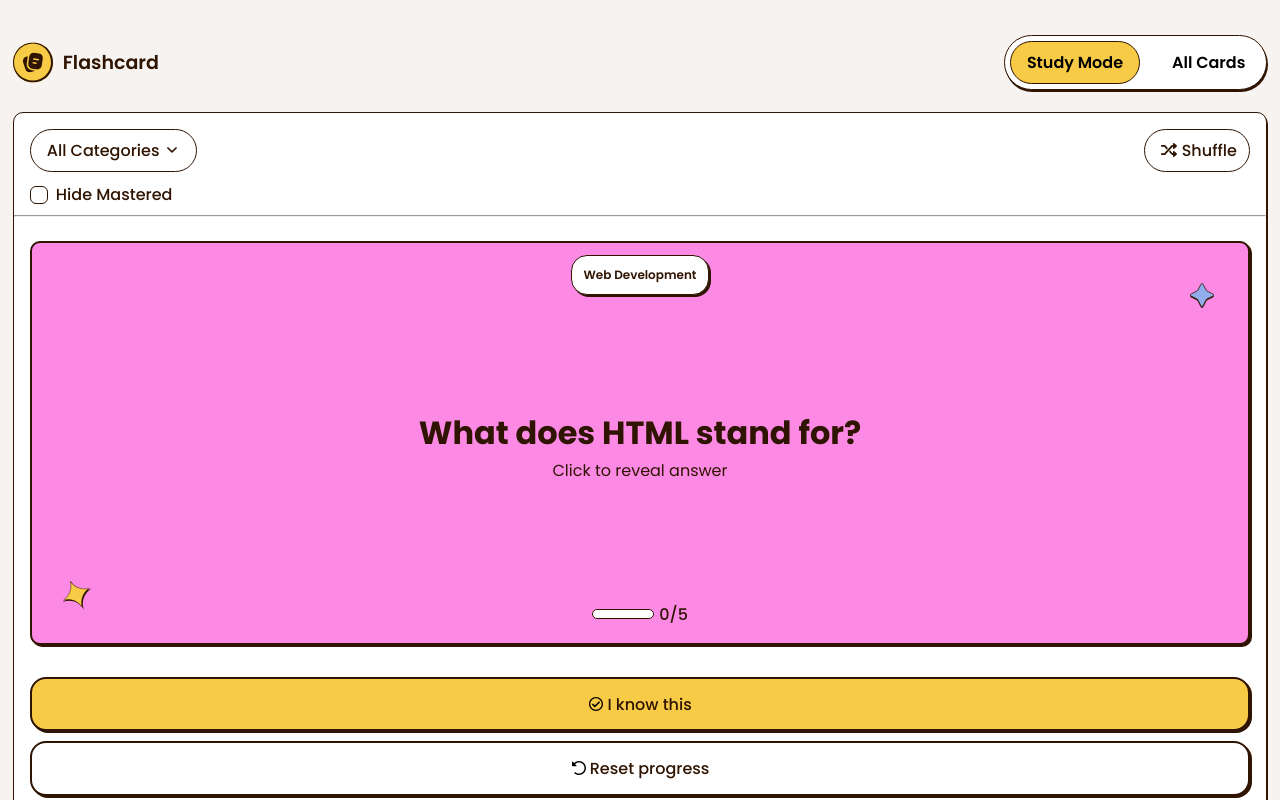
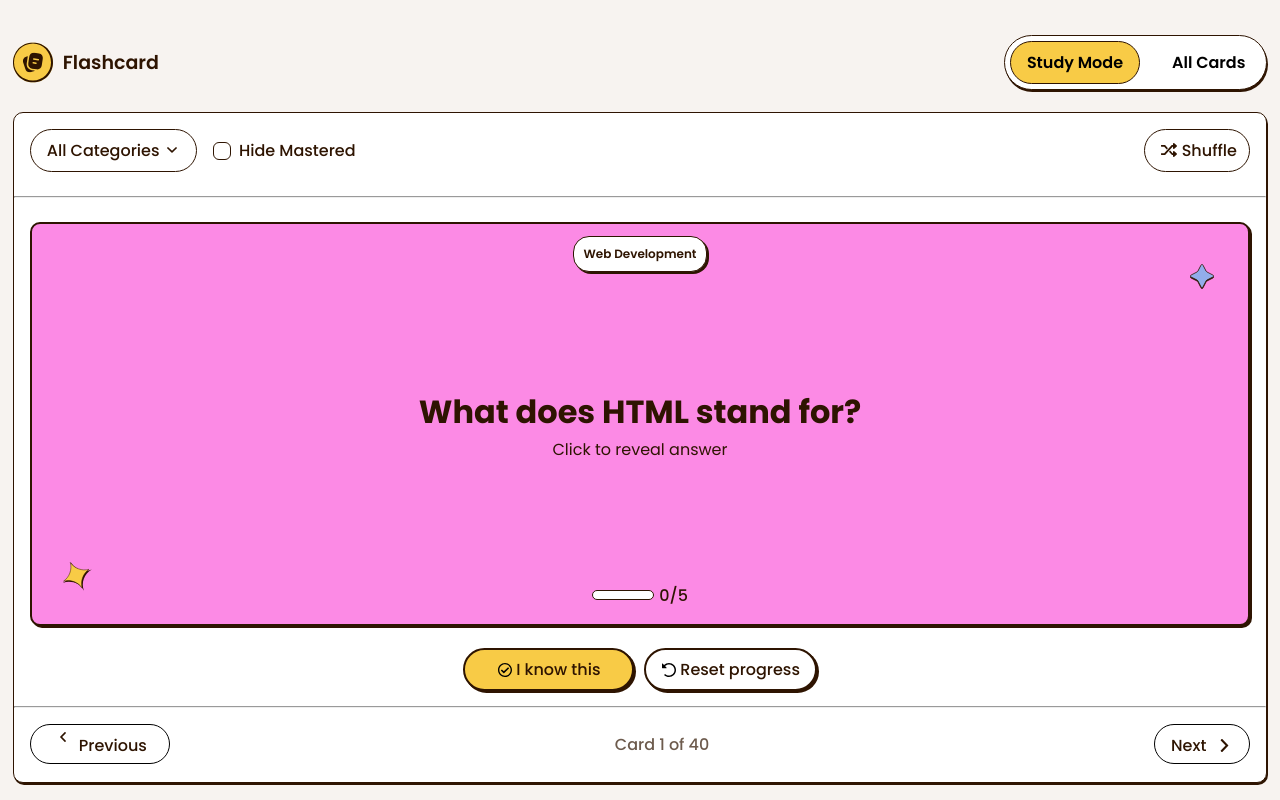
Before and after one commit to bengera/flashcard-app, a React (Vite) app: page / in a window 1280 px wide. Shown: the top 800 px of the page. Built offline with nearby package versions, Linux system fonts and the light colour scheme.

Commit message:
Add tablet change for buttons

```diff
--- a/src/components/study.tsx
+++ b/src/components/study.tsx
@@ -26,18 +26,18 @@ export function StudyPanel({
   const [uniqueCat, setUniqueCat] = useState<string[]>([]);
   const [selectedCategories, setSelectedCategories] = useState<string[]>([]);
 
-
-  const visibleCards = cards.filter((card) =>{
-   const categoryFilter =  selectedCategories.length === 0 || selectedCategories.includes(card.category);
-   const masterFilter = hideMasteredCards ? card.knownCount !== 5 : true;
-   return categoryFilter && masterFilter; // return if both true
-  })
+  const visibleCards = cards.filter((card) => {
+    const categoryFilter =
+      selectedCategories.length === 0 ||
+      selectedCategories.includes(card.category);
+    const masterFilter = hideMasteredCards ? card.knownCount !== 5 : true;
+    return categoryFilter && masterFilter; // return if both true
+  });
 
   const hasCards: boolean = visibleCards.length > 0;
   const currentCard = hasCards ? visibleCards[currentIdx] : undefined;
   const isMastered = currentCard?.knownCount === 5;
   const [showCatergories, setShowCategories] = useState(false); // false by default
-
 
   // DROPDOWN CATEGORIES RENDER
   function dropDown() {
@@ -77,18 +77,14 @@ export function StudyPanel({
     return shuffled;
   }
 
-  function filterCategories(category: string, checked: boolean){
-      setSelectedCategories((prev) => {
-      if (checked){
-        return [...prev, category]
-      } else{
-        return prev.filter(item => item !== category)
+  function filterCategories(category: string, checked: boolean) {
+    setSelectedCategories((prev) => {
+      if (checked) {
+        return [...prev, category];
+      } else {
+        return prev.filter((item) => item !== category);
       }
-
-    })
-
-
-
+    });
   }
 
   useEffect(() => {
@@ -100,7 +96,7 @@ export function StudyPanel({
   // TESTING DEV MODE EFFECTS
   useEffect(() => {
     console.log("categories updated:", selectedCategories);
-  },[selectedCategories])
+  }, [selectedCategories]);
 
   // if (visibleCards.length === 0) return; // prevent error when no flashcards present
   return (
@@ -129,11 +125,13 @@ export function StudyPanel({
             </label>
           </div>
 
- {/* RENDERING CATEGORIES */}
+          {/* RENDERING CATEGORIES */}
           {showCatergories ? (
             <div className="study__categories-dropdown">
               {uniqueCat.map((item) => {
-               const count = cards.filter((card) => card.category === item).length;
+                const count = cards.filter(
+                  (card) => card.category === item
+                ).length;
                 return (
                   <div className="category-item" key={item}>
                     <input
@@ -141,7 +139,6 @@ export function StudyPanel({
                       className="category-dropdown__checkbox"
                       onChange={(e) => filterCategories(item, e.target.checked)}
                       checked={selectedCategories.includes(item)}
-
                     />
                     <p className="category-item__description">{item}</p>
                     <p className="category-item__number">({count})</p>
@@ -189,8 +186,8 @@ export function StudyPanel({
                 prev.map((card) =>
                   card.id === currentCard.id
                     ? { ...card, knownCount: Math.min(card.knownCount + 1, 5) }
-                    : card,
-                ),
+                    : card
+                )
               );
             }
           }}
@@ -208,10 +205,8 @@ export function StudyPanel({
             {
               setCards((prev) =>
                 prev.map((card) =>
-                  card.id === currentCard.id
-                    ? { ...card, knownCount: 0 }
-                    : card,
-                ),
+                  card.id === currentCard.id ? { ...card, knownCount: 0 } : card
+                )
               );
             }
           }}
@@ -231,7 +226,10 @@ export function StudyPanel({
             previousCard();
           }}
         >
+
           <img src="images/icon-chevron-left.svg" alt="arrow-left" />
+                   <p className="study__card-button-text">Previous</p>
+
         </button>
 
         <p className="study__card-counter">
@@ -246,7 +244,8 @@ export function StudyPanel({
             nextCard();
           }}
         >
-          <img src="images/icon-chevron-right.svg" alt="arrow-right" />
+          <p className="study__card-button-text">Next</p>
+          <img className="study__arrow-btn" src="images/icon-chevron-right.svg" alt="arrow-right" />
         </button>
       </div>
     </section>
--- a/src/css/study-panel.css
+++ b/src/css/study-panel.css
@@ -13,11 +13,24 @@
   vertical-align: middle;
 }
 
+@media only screen and (min-width: 670px) {
+  .study__option {
+    align-self: center;
+    margin-top: 0;
+  }
+}
+
 .study__header {
   display: flex;
   justify-content: space-between;
   padding: 1rem;
   padding-bottom: 0;
+}
+
+@media only screen and (min-width: 670px) {
+  .study__header {
+    padding-bottom: 1rem;
+  }
 }
 
 .study__checkbox,
@@ -42,6 +55,14 @@
   padding: 1rem;
 }
 
+@media only screen and (min-width: 670px) {
+  .study__action-buttons {
+    flex-direction: row;
+    justify-content: center;
+    padding: 0.4rem;
+  }
+}
+
 .study__card-navigation {
   display: flex;
   justify-content: space-between;
@@ -62,6 +83,13 @@ input[type="checkbox"]:checked {
 
 .study__filters {
   position: relative;
+}
+
+@media only screen and (min-width: 670px) {
+  .study__filters {
+    display: flex;
+    gap: 1rem;
+  }
 }
 
 .study__categories-dropdown {
@@ -124,7 +152,7 @@ input[type="checkbox"]:checked {
 
 .flashcard__tag {
   background-color: var(--clr-neutral-0);
-  padding: 10px 12px;
+  padding: 8px 10px;
   font-size: 12px;
   text-align: center;
   align-self: center;
@@ -260,12 +288,29 @@ input[type="checkbox"]:checked {
   gap: 0.2rem;
 }
 
+@media only screen and (min-width: 670px) {
+  .btn--reset {
+    width: 173px;
+    border-radius: 100px;
+    height: 43px;
+  }
+}
+
 .btn-knowit {
   background-color: var(--clr-yellow-500);
   display: inline-flex;
   align-items: center;
   justify-content: center;
   gap: 0.2rem;
+}
+
+@media only screen and (min-width: 670px) {
+  .btn-knowit {
+    width: auto;
+    padding: 1rem 2rem;
+    border-radius: var(--radius-full);
+    height: 43px;
+  }
 }
 
 .btn-knowit--mastered {
@@ -281,6 +326,49 @@ input[type="checkbox"]:checked {
   border: 1px solid black;
   background-color: transparent;
   padding-top: 4px;
+}
+@media only screen and (min-width: 670px) {
+  .btn__left-button,
+  .btn__right-button {
+    padding-top: 4px;
+    width: 96px;
+    display: flex;
+    justify-content: center;
+    align-content: center;
+    padding-left: 0.5rem;
+    font-size: 16px;
+    align-self: center;
+    gap: 8px;
+  }
+}
+
+@media only screen and (min-width: 670px) {
+  .btn__left-button {
+    width: 140px;
+
+    align-self: center;
+  }
+}
+
+.study__card-button-text {
+  display: none;
+  color: var(--clr-neutral-900);
+}
+
+@media only screen and (min-width: 670px) {
+  .study__card-button-text {
+    display: block;
+    align-self: center;
+  }
+}
+
+@media only screen and (min-width: 670px) {
+  .study__arrow-btn {
+    height: 21px;
+    justify-self: center;
+    align-self: center;
+    gap: 1rem;
+  }
 }
 
 .empty-panel {
```
